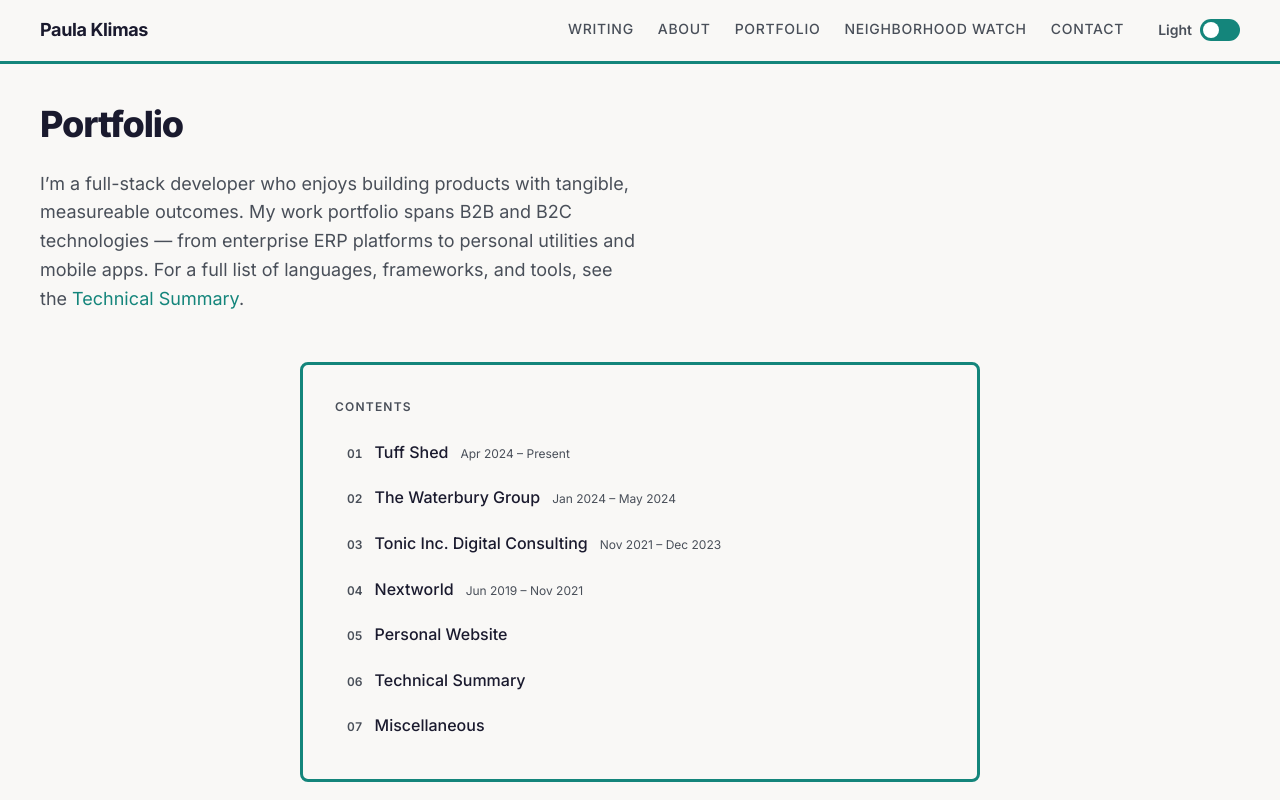
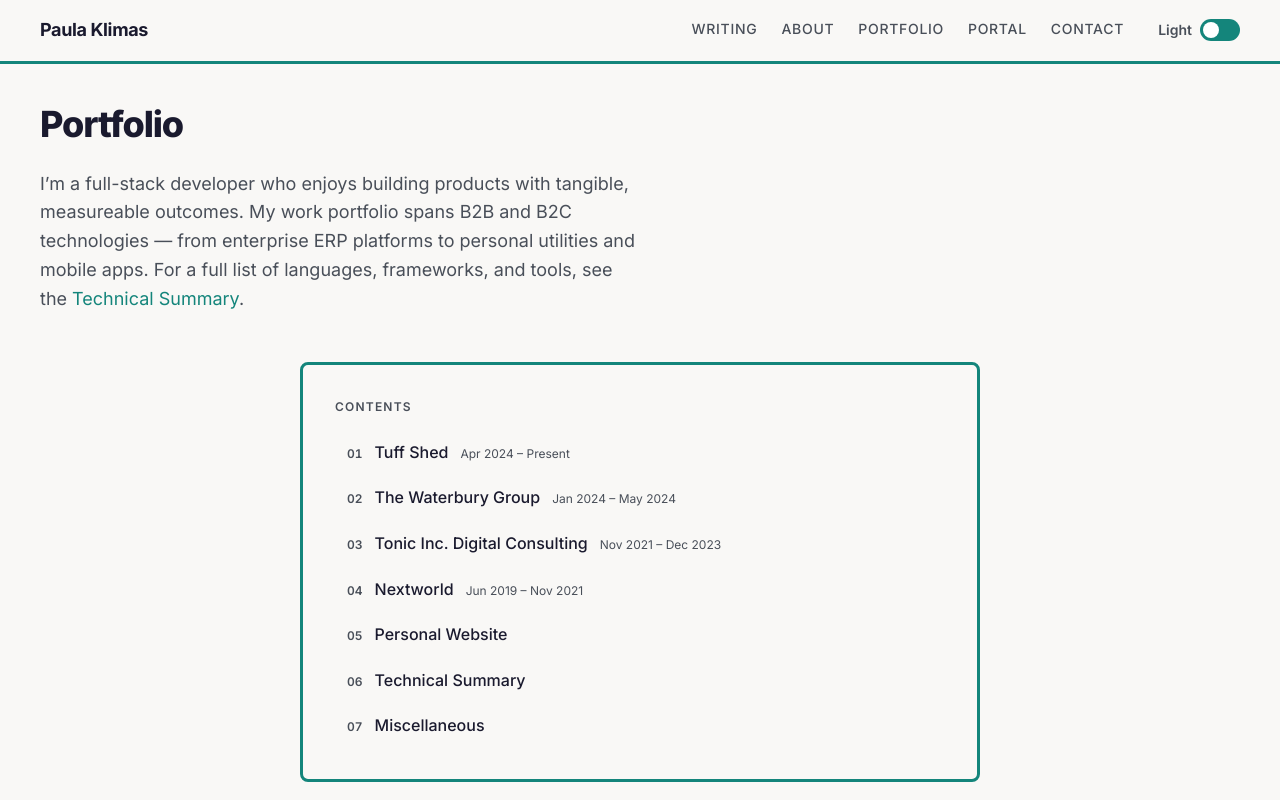
Before and after one commit to pkgoesdigital/web-waffle, a Next.js app: page / in a window 1280 px wide. Shown: the top 800 px of the page. Built offline with nearby package versions, Linux system fonts and the light colour scheme.

Commit message:
Rename Neighborhood Watch nav label to Portal
Co-Authored-By: Claude Sonnet 4.6 <noreply@anthropic.com>

```diff
--- a/src/components/Header/NavLinks.tsx
+++ b/src/components/Header/NavLinks.tsx
@@ -10,7 +10,7 @@ const links = [
   { href: '/writing', label: 'Writing' },
   { href: '/about', label: 'About' },
   { href: '/portfolio', label: 'Portfolio' },
-  { href: '/cpw-neighborhood-watch', label: 'Neighborhood Watch' },
+  { href: '/cpw-neighborhood-watch', label: 'Portal' },
   { href: '/contact', label: 'Contact' },
 ]
 
```
